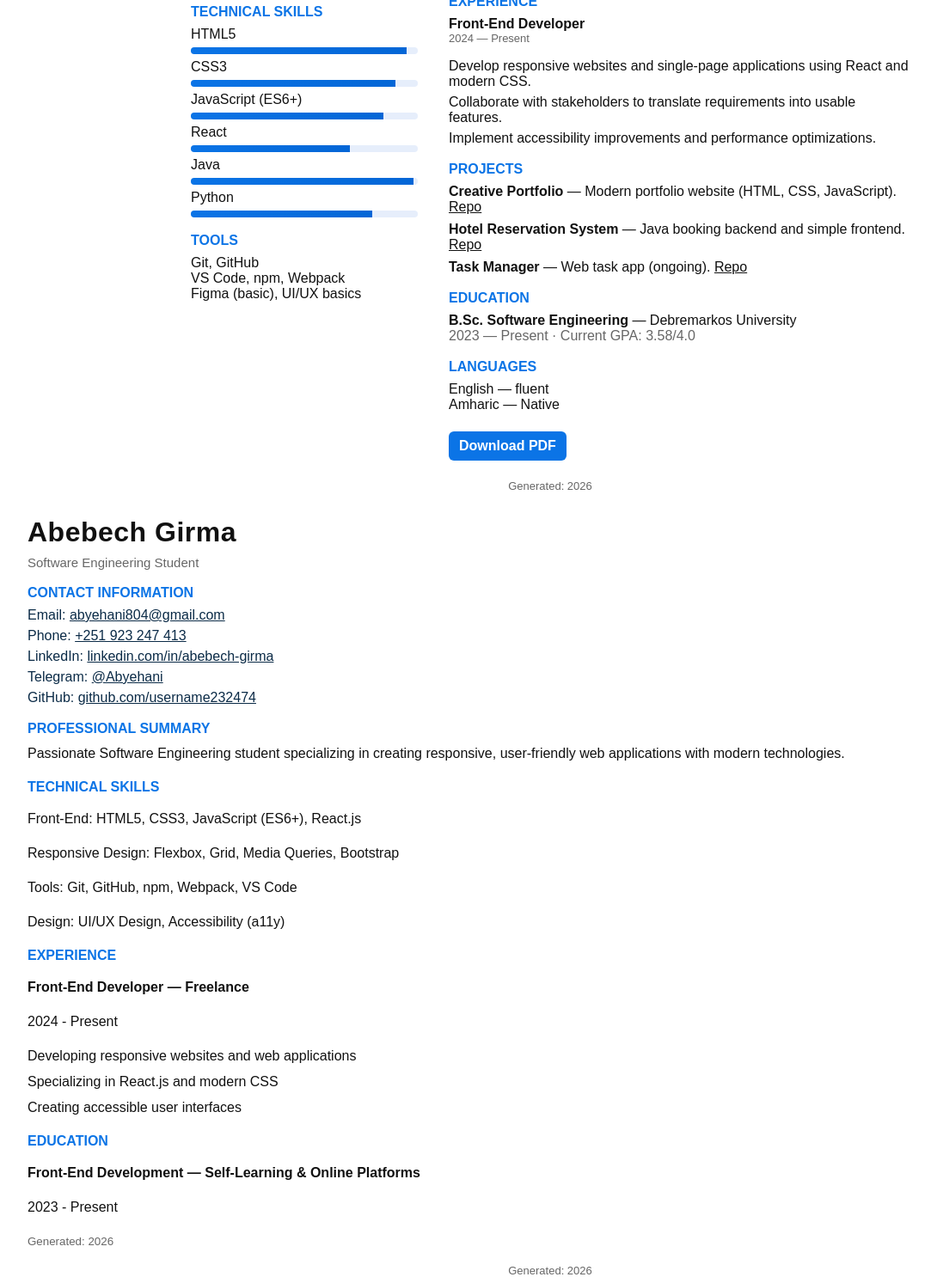
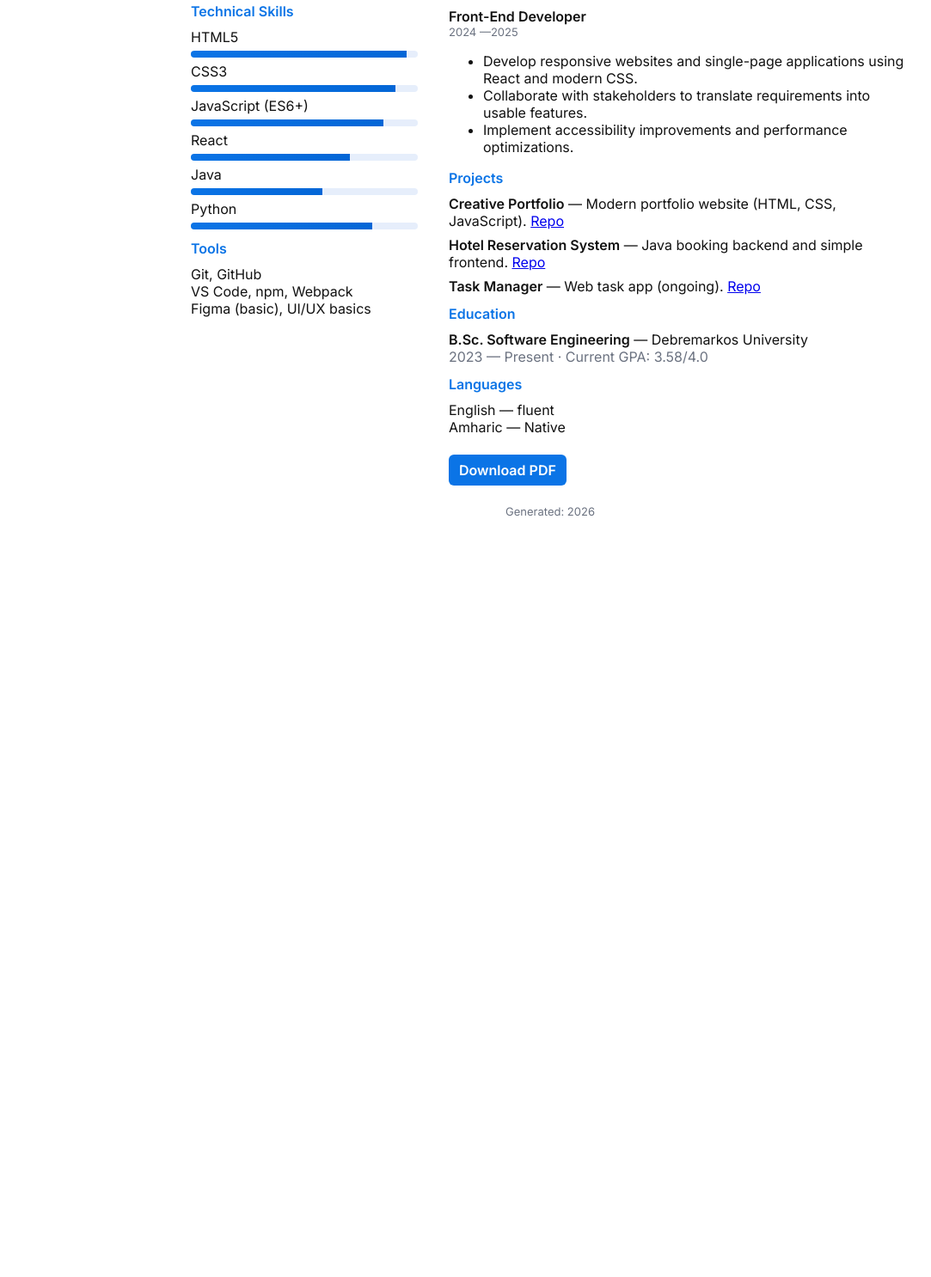
Before and after one commit to username232474/portfolio-website, a website: page professional_cv.html in a window 1280 px wide. Shown: the part 449-1935 px from the top of the page at 86% size, without its empty margins (0-1083 px from the left). After the commit the page ends 1098 px from the top, so only its background shows below. Drawn offline with Linux system fonts and the light colour scheme.

Commit message:
the updated git

```diff
--- a/professional_cv.html
+++ b/professional_cv.html
@@ -3,8 +3,9 @@
   <head>
     <meta charset="utf-8" />
     <meta name="viewport" content="width=device-width, initial-scale=1" />
-    <title>Abebech Girma — Professional CV</title>
+    <title>Abebech Girma—CV</title>
     <link href="https://fonts.googleapis.com/css2?family=Montserrat:wght@600;700;800&family=Inter:wght@300;400;600&display=swap" rel="stylesheet">
+     <link rel="stylesheet" href="https://cdnjs.cloudflare.com/ajax/libs/font-awesome/6.4.0/css/all.min.css">
     <style>
       :root{--accent:#0b74e6;--muted:#6b7280;--text:#111;--bg:#fff}
       *{box-sizing:border-box}
@@ -91,7 +92,7 @@
               <div class="skill-item">CSS3 <div class="skill-bar"><div class="skill-fill" style="width:90%"></div></div></div>
               <div class="skill-item">JavaScript (ES6+) <div class="skill-bar"><div class="skill-fill" style="width:85%"></div></div></div>
               <div class="skill-item">React <div class="skill-bar"><div class="skill-fill" style="width:70%"></div></div></div>
-              <div class="skill-item">Java  <div class="skill-bar"><div class="skill-fill" style="width:98%"></div></div></div>
+              <div class="skill-item">Java  <div class="skill-bar"><div class="skill-fill" style="width:58%"></div></div></div>
               <div class="skill-item">Python  <div class="skill-bar"><div class="skill-fill" style="width:80%"></div></div></div>
             </div>
           </div>
@@ -108,15 +109,15 @@
 
         <section class="right">
           <div class="section">
-            <div class="section-title">Professional Summary</div>
-            <div class="summary">Expert Java developer and Software Engineering student at Debremarkos University with strong experience building web applications and backend systems. Adept in Java, Spring Boot, Python, and modern frontend stacks. Committed to delivering maintainable, accessible user interfaces and robust server-side services.</div>
+            <div class="section-title"> Summary</div>
+            <div class="summary">web developer and Software Engineering student at Debremarkos University with experience building web applications and backend systems. Adept in Java, Python, and modern frontend stacks. Committed to delivering maintainable, accessible user interfaces and robust server-side services.</div>
           </div>
 
           <div class="section">
             <div class="section-title">Experience</div>
             <div class="experience-item">
               <strong>Front-End Developer</strong>
-              <div style="color:var(--muted);font-size:13px">2024 — Present</div>
+              <div style="color:var(--muted);font-size:13px">2024 —2025</div>
               <ul class="plain-list">
                 <li>Develop responsive websites and single-page applications using React and modern CSS.</li>
                 <li>Collaborate with stakeholders to translate requirements into usable features.</li>
@@ -152,101 +153,3 @@
     </div>
   </body>
 </html>
-<!doctype html>
-<html lang="en">
-  <head>
-    <meta charset="utf-8" />
-    <meta name="viewport" content="width=device-width, initial-scale=1" />
-    <title>Abebech Girma_CV</title>
-    <link href="https://fonts.googleapis.com/css2?family=Montserrat:wght@600;700;800&family=Inter:wght@300;400;600&display=swap" rel="stylesheet">
-    <link rel="stylesheet" href="https://cdnjs.cloudflare.com/ajax/libs/font-awesome/6.4.0/css/all.min.css">
-    <style>
-      /* Simple, print-friendly CV style modeled after the provided sample */
-      :root{--text:#111;--muted:#666}
-      html,body{height:100%}
-      body{font-family:Arial,Helvetica,sans-serif;background:#fff;color:var(--text);margin:0;padding:32px}
-      .paper{max-width:800px;margin:0 auto}
-
-      .header{margin-bottom:18px}
-      .header .name{font-size:32px;font-weight:800;letter-spacing:0.5px}
-      .header .role{margin-top:8px;font-size:15px;color:var(--muted)}
-
-      .section-title{margin-top:18px;margin-bottom:8px;font-size:16px;font-weight:800;text-transform:uppercase}
-      .contact-list, .plain-list{list-style:none;padding-left:0;color:var(--text)}
-      .contact-list li{margin:6px 0}
-      .plain-list li{margin:6px 0}
-
-      .summary{margin-top:6px;color:var(--text);line-height:1.5}
-      .skills, .experience, .education{line-height:1.5}
-
-      a{color:inherit}
-
-      @media print{
-        body{padding:12mm}
-      }
-    </style>
-  </head>
-  <body>
-    <div class="container">
-      <header class="header">
-        <div class="name">Abebech Girma</div>
-        <div class="role">Software Engineering Student</div>
-
-        <div style="margin-top:12px">
-          <div class="section-title">Contact Information</div>
-          <ul class="contact-list">
-            <li>Email: <a href="mailto:abyehani804@gmail.com">abyehani804@gmail.com</a></li>
-            <li>Phone: <a href="tel:+251923247413">+251 923 247 413</a></li>
-            <li>LinkedIn: <a href="https://www.linkedin.com/in/abebech-girma" target="_blank">linkedin.com/in/abebech-girma</a></li>
-            <li>Telegram: <a href="https://t.me/Abyehani" target="_blank">@Abyehani</a></li>
-            <li>GitHub: <a href="https://github.com/username232474" target="_blank">github.com/username232474</a></li>
-          </ul>
-        </div>
-      </header>
-
-      <main>
-        <section>
-          <div class="section-title">Professional Summary</div>
-          <p class="summary">Passionate Software Engineering student specializing in creating responsive, user-friendly web applications with modern technologies.</p>
-        </section>
-
-        <section>
-          <div class="section-title">Technical Skills</div>
-          <div class="skills">
-            <p>Front-End: HTML5, CSS3, JavaScript (ES6+), React.js</p>
-            <p>Responsive Design: Flexbox, Grid, Media Queries, Bootstrap</p>
-            <p>Tools: Git, GitHub, npm, Webpack, VS Code</p>
-            <p>Design: UI/UX Design, Accessibility (a11y)</p>
-          </div>
-        </section>
-
-        <section>
-          <div class="section-title">Experience</div>
-          <div class="experience">
-            <p><strong>Front-End Developer — Freelance</strong></p>
-            <p>2024 - Present</p>
-            <ul class="plain-list">
-              <li>Developing responsive websites and web applications</li>
-              <li>Specializing in React.js and modern CSS</li>
-              <li>Creating accessible user interfaces</li>
-            </ul>
-          </div>
-        </section>
-
-        <section>
-          <div class="section-title">Education</div>
-          <div class="education">
-            <p><strong>Front-End Development — Self-Learning & Online Platforms</strong></p>
-            <p>2023 - Present</p>
-          </div>
-        </section>
-
-        <div style="text-align:left;margin-top:18px">
-          <small style="color:var(--muted)">Generated: 2026</small>
-        </div>
-      </main>
-
-      <footer>Generated: 2026</footer>
-    </div>
-  </body>
-</html>
```
Also changed, not shown: images/babyhair.jpg (deleted).
